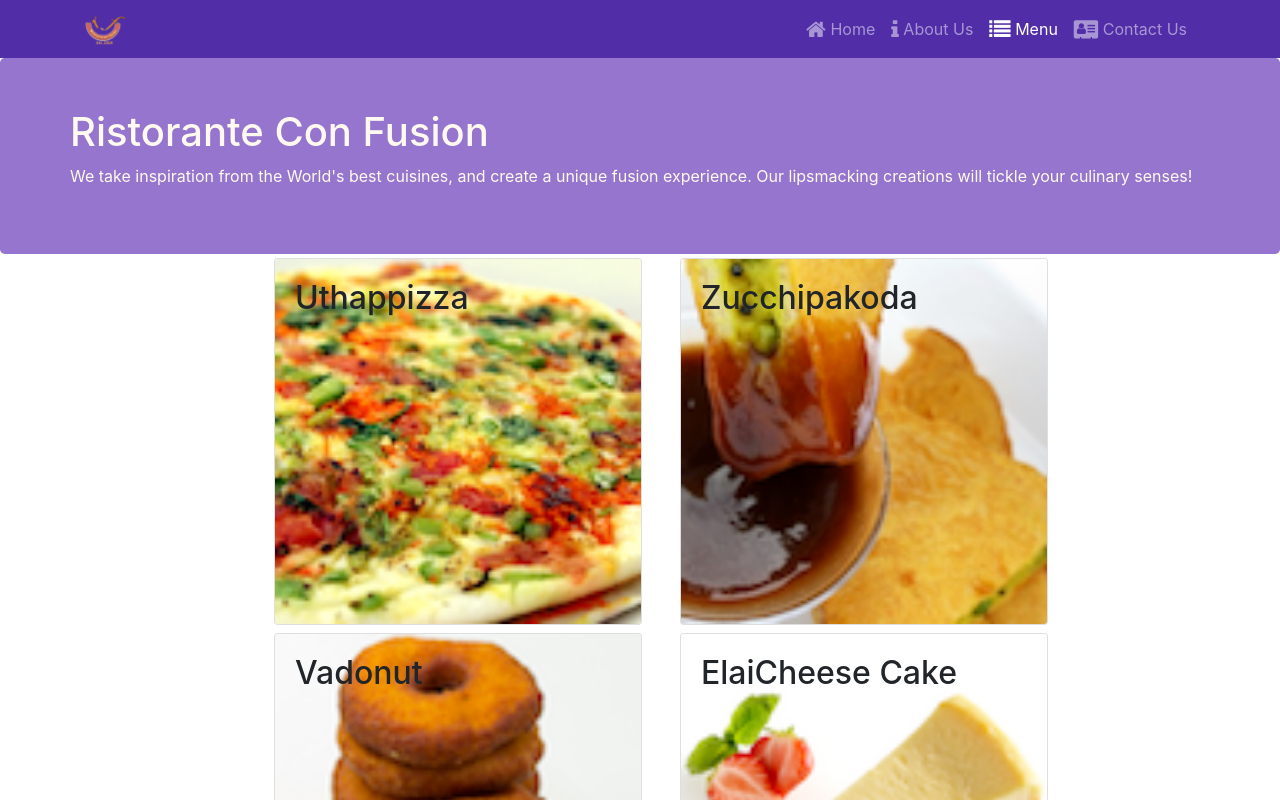
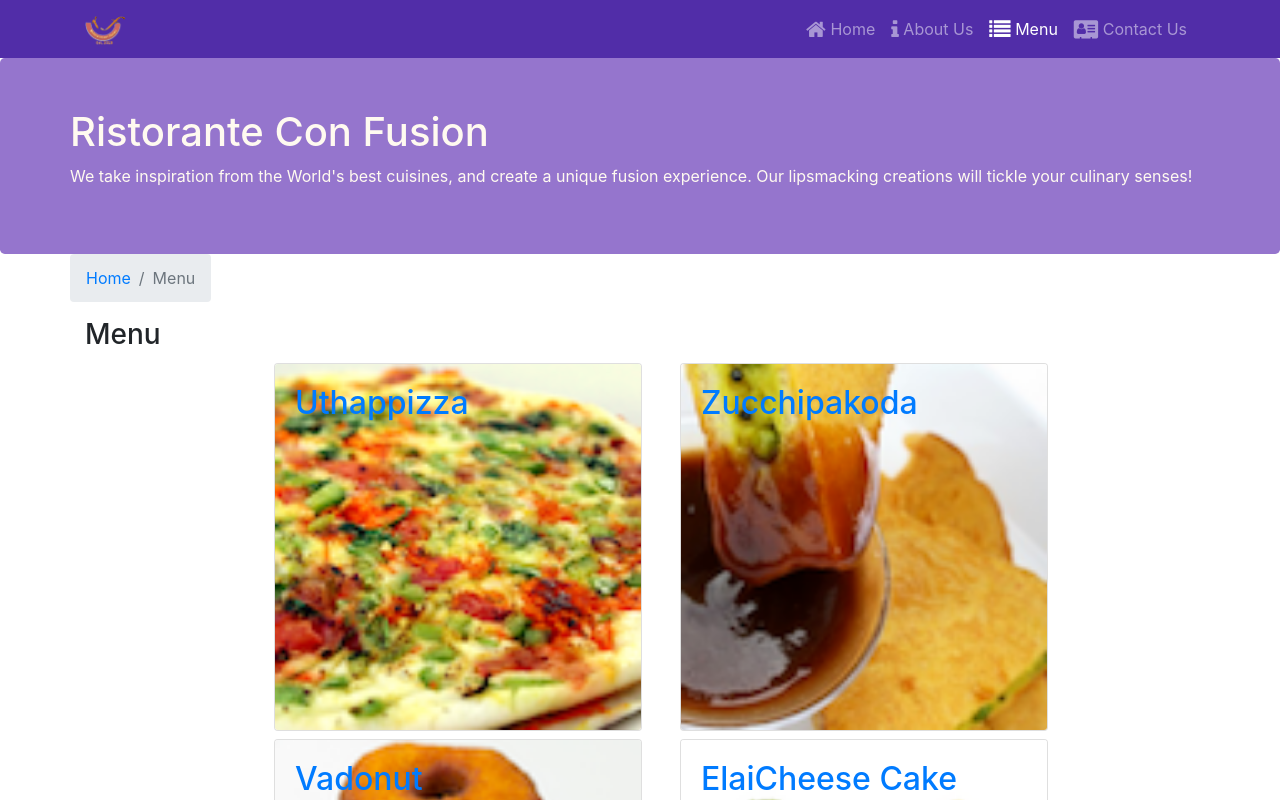
Before and after one commit to mr0a/Frontend-React, a React (Create React App) app: page /menu in a window 1280 px wide. Shown: the top 800 px of the page. Built offline with nearby package versions, Linux system fonts and the light colour scheme.

Commit message:
Single Page Applications part 2

```diff
--- a/src/components/ContactComponent.js
+++ b/src/components/ContactComponent.js
@@ -1,9 +1,15 @@
 import React from 'react';
+import { Link } from 'react-router-dom';
+import { Breadcrumb, BreadcrumbItem } from 'reactstrap';
 
 
 export default function Contact(props) {
     return (
         <div className="container">
+                <Breadcrumb>
+                    <BreadcrumbItem><Link to="home">Home</Link></BreadcrumbItem>
+                    <BreadcrumbItem active>Contact</BreadcrumbItem>
+                </Breadcrumb>
             <div className="row row-content">
                 <div className="col-12">
                     <h2>Contact Us</h2> <hr/><br/><br/>
@@ -11,9 +17,9 @@ export default function Contact(props) {
                 <div className="col-12">
                     <h3>Location Information</h3>
                 </div>
-                <div className="col-12 col-sm-4 offset-sm-1">
+                <div className="col-12 col-sm-5 offset-sm-1">
                     <h5>Our Address</h5>
-                    <address className="address" style={{'font-size':'100%'}}>
+                    <address className="address" style={{'fontSize':'100%'}}>
 		              121, Clear Water Bay Road<br/>
 		              Clear Water Bay, Kowloon<br/>
 		              HONG KONG<br/>
@@ -22,7 +28,7 @@ export default function Contact(props) {
 		              <i className="fa fa-envelope fa-lg"></i> : <a href="mailto:confusion@food.net">confusion@food.net</a>
 		           </address>
                 </div>
-                <div className="col-12 col-sm-6 offset-sm-1">
+                <div className="col-12 col-sm-5 offset-sm-1">
                     <h5>Map of our location</h5>
                 </div>
                 <div className="col-12 col-sm-11 offset-sm-1 mt-4">
--- a/src/components/DishdetailComponent.js
+++ b/src/components/DishdetailComponent.js
@@ -1,11 +1,12 @@
 import React from 'react';
-import { Card, CardBody, CardImg, CardText, CardTitle } from 'reactstrap';
+import { Link } from 'react-router-dom';
+import { Breadcrumb, BreadcrumbItem, Card, CardBody, CardImg, CardText, CardTitle } from 'reactstrap';
 
 
     const RenderCard = ({dish}) => {
         return (
             <Card>
-                <CardImg src={dish.image} alt={dish.name} />
+                <CardImg width="100%" src={dish.image} alt={dish.name} />
                 <CardBody>
                     <CardTitle>{dish.name}</CardTitle>
                     <CardText>{dish.description}</CardText>
@@ -30,21 +31,32 @@ import { Card, CardBody, CardImg, CardText, CardTitle } from 'reactstrap';
         }
     }
 
-    const DishDetail =  ({dish}) => {
+    const DishDetail =  ({dish, comment}) => {
         if (dish != null){
             return (
-                <div className="row">
-                    <div className="col-12 col-md-5 m-1">
-                        <RenderCard dish={dish} />
-                    </div>
-                    <div className="col-12 col-md-5 m-1">
-                        <RenderComments comments={dish.comments} />
+                <div className="container">
+                    <div className="row">
+                        <Breadcrumb>
+                            <BreadcrumbItem><Link to='/home'>Home</Link></BreadcrumbItem>
+                            <BreadcrumbItem><Link to='/menu'>Menu</Link></BreadcrumbItem>
+                            <BreadcrumbItem active>{dish.name}</BreadcrumbItem>
+                        </Breadcrumb>
+                        <div className="col-12">
+                            <h3>{dish.name}</h3><hr/>
+                        </div>
+                        <div className="col-12 col-md-5 m-1">
+                            <RenderCard dish={dish} />
+                        </div>
+                        <div className="col-12 col-md-5 m-1">
+                            <h4>Comments</h4>
+                            <RenderComments comments={comment} />
+                        </div>
                     </div>
                 </div>
             );
         }else{
             return (
-                <div></div>
+                <div>{dish.name}</div>
             );
         }
     }
--- a/src/components/MainComponent.js
+++ b/src/components/MainComponent.js
@@ -9,6 +9,7 @@ import { DISHES } from '../shared/dishes';
 import { PROMOTIONS } from '../shared/promotions';
 import { COMMENTS } from '../shared/comments';
 import { LEADERS } from '../shared/leaders';
+import DishDetail from './DishdetailComponent';
 
 
 class Main extends Component{
@@ -34,12 +35,22 @@ class Main extends Component{
         />
       );
     };
+
+    const DishWithId = ({ match }) => {
+      return (
+        <DishDetail
+          dish={this.state.dishes.filter((dish) => dish.id === parseInt(match.params.dishId, 10) )[0]}
+          comment = {this.state.comments.filter((comment) => comment.dishId === parseInt(match.params.dishId, 10) )}
+        />
+      );
+    };
     return (
       <>
           <Header />
           <Switch>
             <Route path='/home' component={HomePage} />
             <Route exact path='/menu' component={() => <Menu dishes={this.state.dishes} />} />
+            <Route path='/menu/:dishId' component={DishWithId} />
             <Route exact path='/contact' component={Contact} />
             <Redirect to='/home' />
           </Switch>
--- a/src/components/MenuComponent.js
+++ b/src/components/MenuComponent.js
@@ -1,14 +1,18 @@
 import React from 'react';
-import { Card, CardImg, CardTitle, CardImgOverlay } from 'reactstrap';
+import { Link } from 'react-router-dom';
+import { Card, CardImg, CardTitle, CardImgOverlay, Breadcrumb, BreadcrumbItem } from 'reactstrap';
+
 
     // Functional Component by Normal JS function definition
-    function RenderCard({dish, onClick}){ // Instead of passing props object, just extract the property alone
+    function RenderCard({dish}){ // Instead of passing props object, just extract the property alone
         return (
-            <Card onClick={() => onClick(dish.id) }>
+            <Card>
+                <Link to={`/menu/${dish.id}`}>
                 <CardImg width="100%" src={dish.image} alt={dish.name} />
                 <CardImgOverlay>
                     <CardTitle tag='h2'>{dish.name}</CardTitle>
                 </CardImgOverlay>
+                </Link>
             </Card>
         );
     }
@@ -18,13 +22,24 @@ import { Card, CardImg, CardTitle, CardImgOverlay } from 'reactstrap';
         const menu = props.dishes.map((dish) => {
             return (
                 <div key={dish.id} className="col-12 col-md-5 m-1">
-                    <RenderCard dish={dish} onClick={props.onClick} />
+                    <RenderCard dish={dish} />
                 </div>
             );
         });
 
         return (
             <div className="container">
+                <div className="row">
+                    <Breadcrumb>
+                        <BreadcrumbItem>
+                            <Link to='/home'>Home</Link>
+                        </BreadcrumbItem>
+                        <BreadcrumbItem active>Menu</BreadcrumbItem>
+                    </Breadcrumb>
+                    <div className="col-12">
+                        <h3>Menu</h3>
+                    </div>
+                </div>
                 <div className="offset-md-2">
                     <div className="row">
                         {menu}
```
